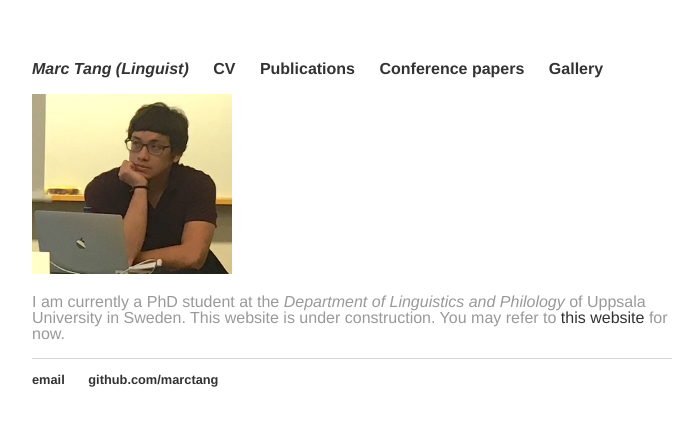
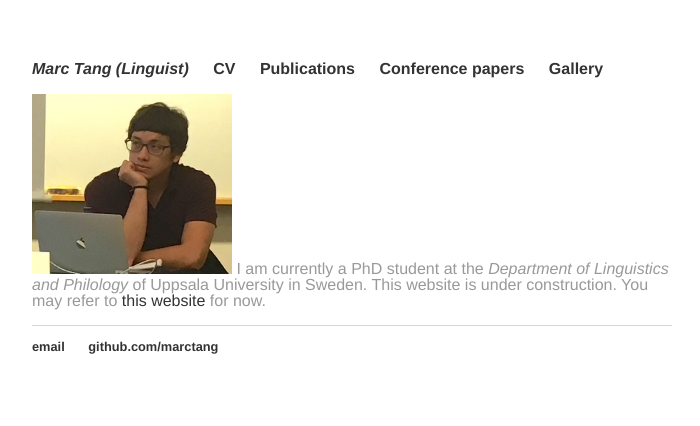
Before and after one commit to marctang/marctang.github.io, a Jekyll site: the page built from index.html, in a window 1280 px wide. Shown: the top 426 px of the page, without its empty margins (288-988 px from the left). Built offline with Jekyll 4.4.1, drawn with Linux system fonts in a browser that asks for light colours.

Commit message:
Update index.html

```diff
--- a/index.html
+++ b/index.html
@@ -3,6 +3,5 @@
 title: Linguistics and computational methods
 ---
 <div class="blurb">
-	<img src="pictures/pic3.JPG" alt="hi" class="inline" width="200" height="180" />
-	<p>I am currently a PhD student at the <em>Department of Linguistics and Philology</em> of Uppsala University in Sweden. This website is under construction. You may refer to <a href="/about">this website</a> for now.</p>
+	<p> <img src="pictures/pic3.JPG" alt="hi" class="inline" width="200" height="180" /> I am currently a PhD student at the <em>Department of Linguistics and Philology</em> of Uppsala University in Sweden. This website is under construction. You may refer to <a href="/about">this website</a> for now.</p>
 </div><!-- /.blurb -->
```
